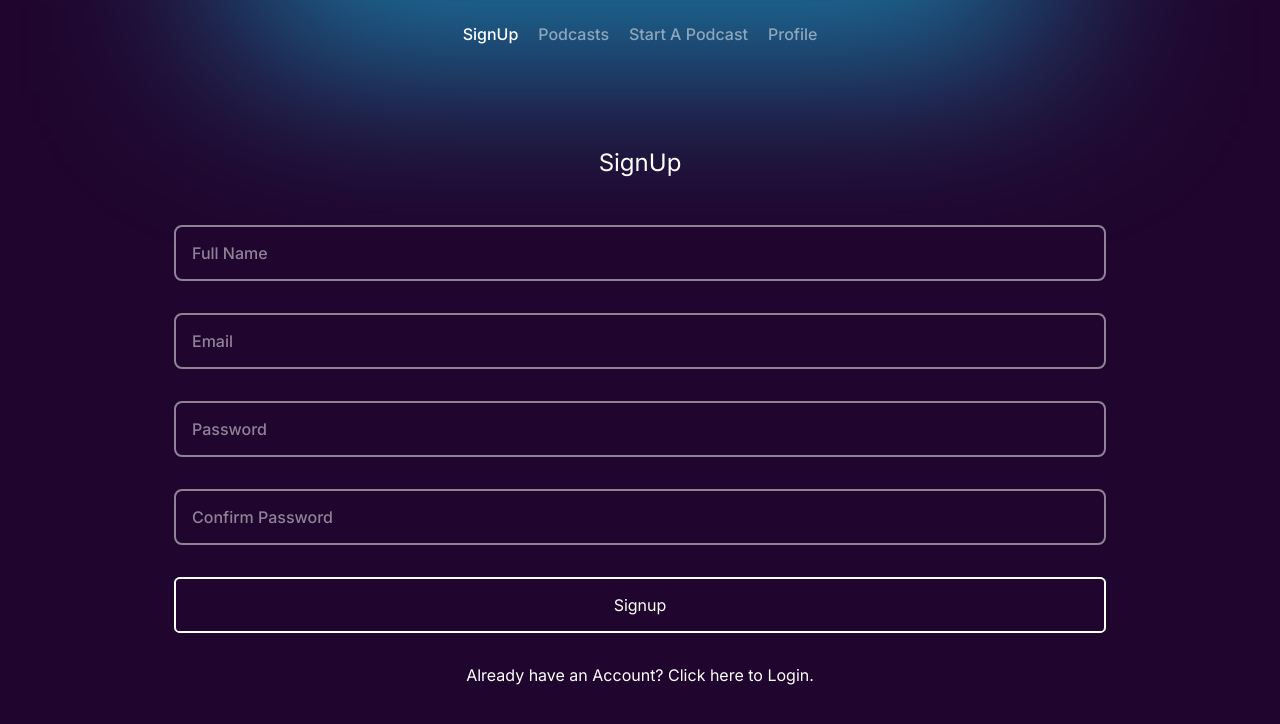
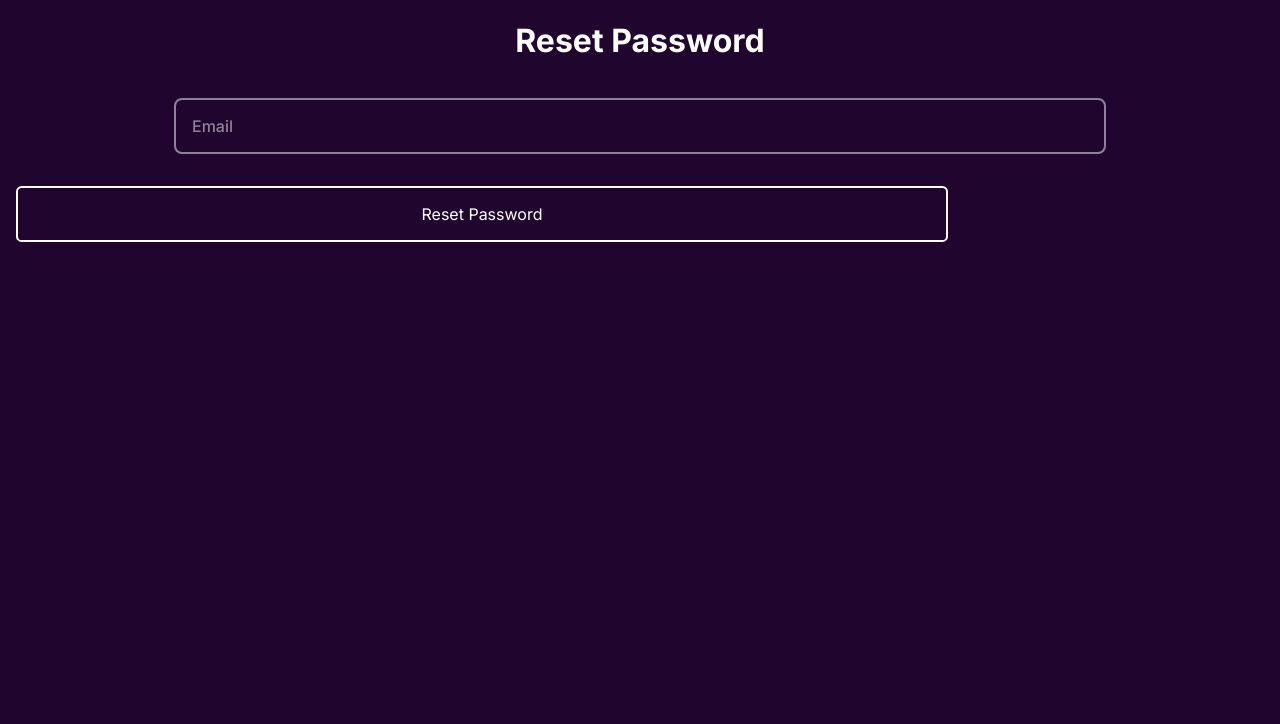
Before and after one commit to TejaswiniHirudkar/Podcast_Platform, a React (Create React App) app: page /reset-password in a window 1280 px wide. Before the commit this address led to /. Shown: the top 724 px of the page. Built offline with nearby package versions, Linux system fonts and the light colour scheme; no server answers.

Commit message:
reset password functionality

```diff
--- a/src/App.js
+++ b/src/App.js
@@ -60,9 +60,9 @@ function App() {
       <Router>
         <Routes>
           <Route path='/' element = {<SignUpPage/>}/>
+          <Route path="/reset-password" element={<ResetPassword />} />
           <Route element={<PrivateRoutes/>}>
           <Route path='/profile' element = {<Profile/>}/>
-          <Route path="/reset-password" element={<ResetPassword />} />
           <Route path='/create-a-podcast' element = {<CreateAPodcastPage/>}/>
           <Route path="/podcasts" element={<PodcastsPage />} />
           <Route path="/podcast/:id" element={<PodcastDetailsPage />} />
--- a/src/components/SignupComponents/ResetPassword/index.js
+++ b/src/components/SignupComponents/ResetPassword/index.js
@@ -1,7 +1,7 @@
 import React, { useState } from 'react';
 import InputComponent from '../../Common/Input';
 import Button from '../../Common/Button';
-import { auth } from '../../../firebase';
+import { auth } from '../../../firebase'; // Make sure you import the auth object correctly
 import { toast } from 'react-toastify';
 
 function ResetPassword() {
@@ -12,7 +12,8 @@ function ResetPassword() {
     setLoading(true);
 
     try {
-      await auth.sendPasswordResetEmail(email);
+      // Send the password reset email using Firebase auth object
+      await auth().sendPasswordResetEmail(email);
       toast.success('Password reset email sent. Please check your inbox.');
     } catch (error) {
       console.error('Error sending password reset email:', error);
```
